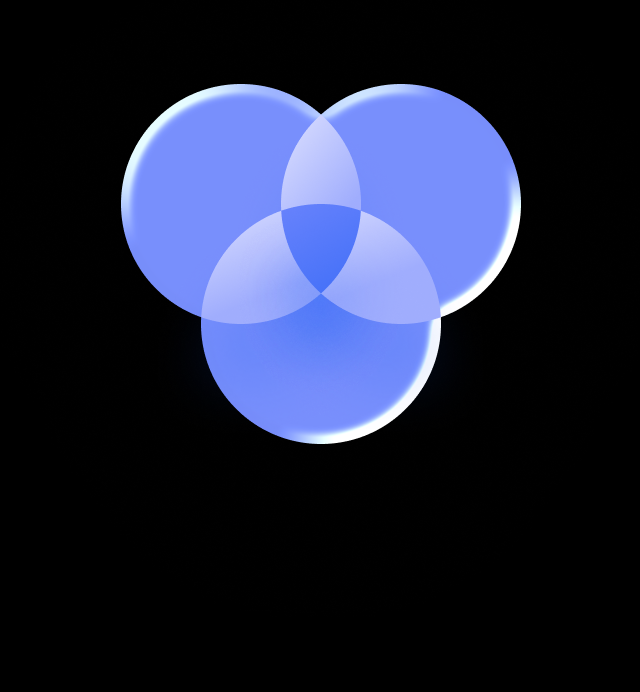
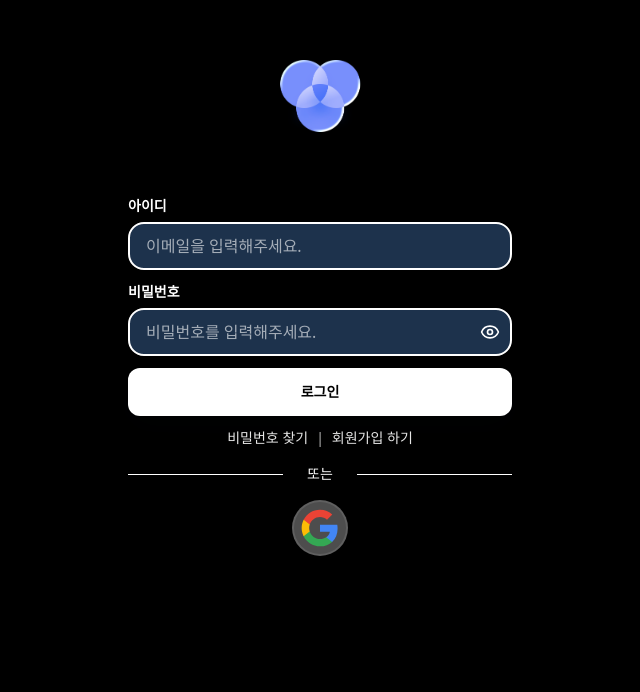
Before and after one commit to bb2636/OneChat, a Next.js app in the folder frontend/: page /login in a window 1280 px wide. Shown: the part 108-800 px from the top of the page, without its empty margins (320-960 px from the left). Built offline with nearby package versions, Linux system fonts and the light colour scheme; a web font is replaced by a local one.

Commit message:
fix:로그인 화면 여백 조정

```diff
--- a/frontend/app/login/page.tsx
+++ b/frontend/app/login/page.tsx
@@ -124,28 +124,28 @@ function LoginForm() {
 
   return (
     <div
-      className="min-h-screen flex flex-col items-center justify-center px-4 py-8 relative transition-colors overflow-y-auto"
+      className="h-screen flex flex-col items-center justify-center px-4 py-4 relative transition-colors overflow-hidden"
       style={{ backgroundColor: '#000000' }}
     >
 
       {/* 로고 영역 */}
-      <div className="mb-6 sm:mb-12">
+      <div className="mb-4 flex-shrink-0">
         <div className="flex items-center justify-center">
             <Image
               src={LOGO_PATHS.main}
               alt="OneChat Logo"
-            width={192}
-            height={182}
+              width={160}
+              height={152}
               className="drop-shadow-lg"
-            style={{ width: "auto", height: "auto" }}
+              style={{ width: "auto", height: "auto", maxWidth: "160px", maxHeight: "152px" }}
               priority
             />
         </div>
       </div>
 
       {/* 로그인 폼 */}
-      <div className="w-full max-w-sm pb-8">
-        <form onSubmit={handleLogin} className="space-y-4">
+      <div className="w-full max-w-sm flex-shrink-0">
+        <form onSubmit={handleLogin} className="space-y-3">
           {/* 아이디 입력 */}
           <div className="w-full">
             <label className="block text-sm font-semibold mb-1.5 text-white">
@@ -217,7 +217,7 @@ function LoginForm() {
           </div>
 
           {/* 구분선 */}
-          <div className="relative my-6">
+          <div className="relative my-3">
             <div className="absolute inset-0 flex items-center">
               <div className="w-full border-t border-white"></div>
             </div>
@@ -232,7 +232,7 @@ function LoginForm() {
           </div>
 
           {/* Google 로그인 */}
-          <div className="flex justify-center mb-8">
+          <div className="flex justify-center mt-2">
             <button
               type="button"
               onClick={handleGoogleLogin}
```
Lines whose indentation alone changed are shown as unchanged.
